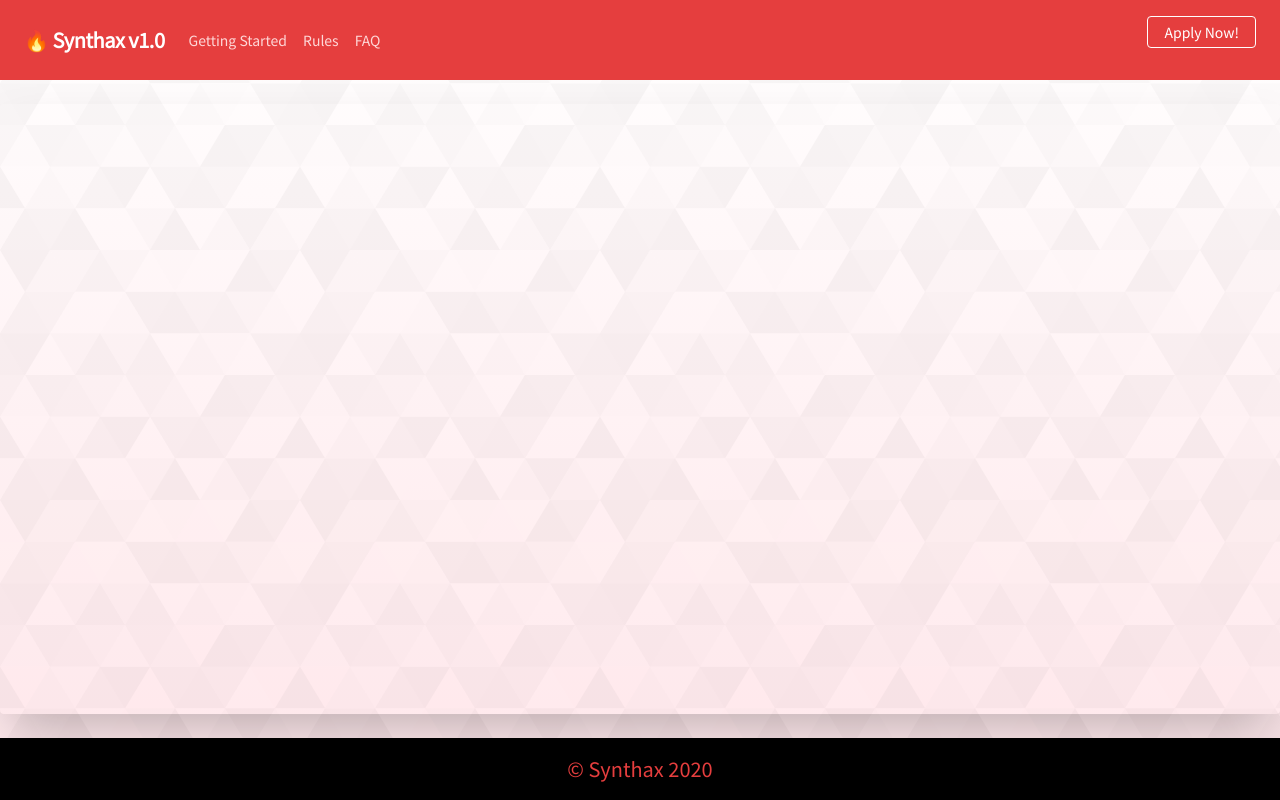
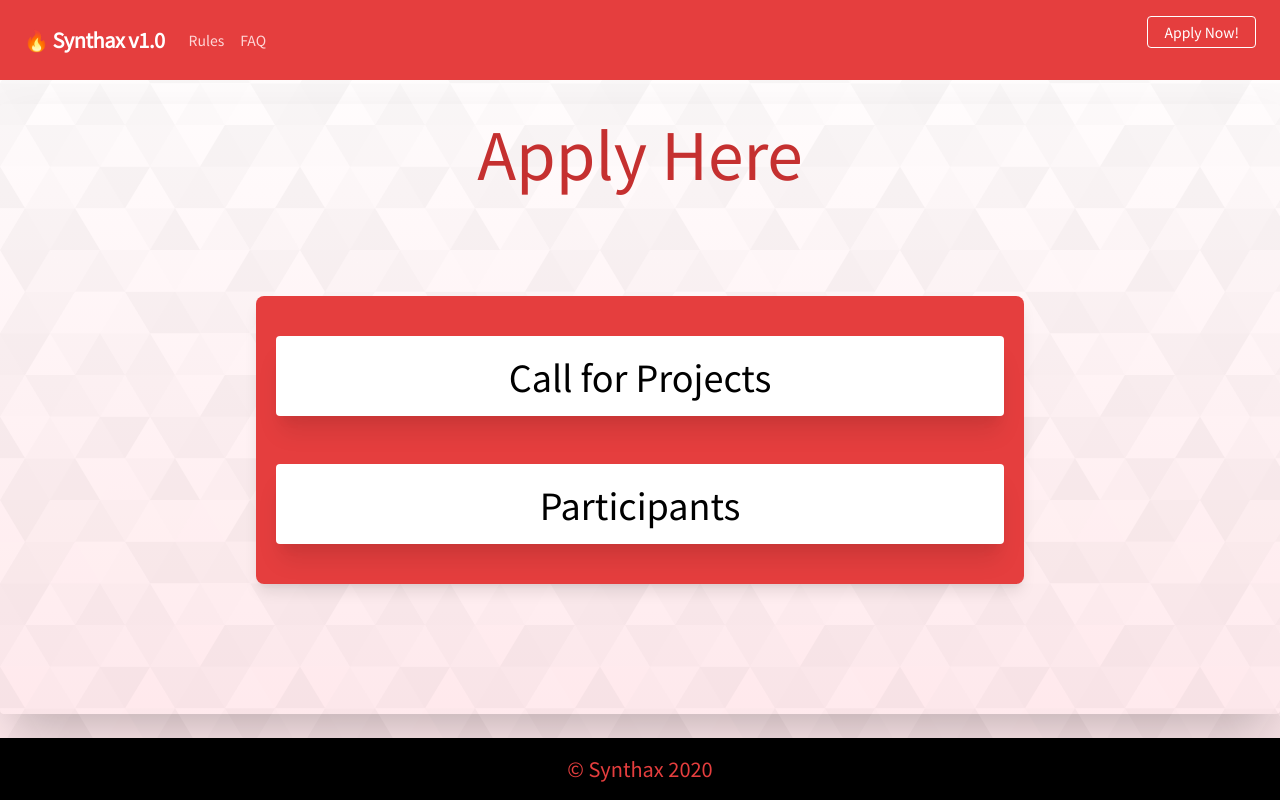
Before and after one commit to shawavisek35/synthack, a React (Create React App) app: page /apply in a window 1280 px wide. Built offline with nearby package versions, Linux system fonts and the light colour scheme.

Commit message:
Apply Page Completed

```diff
--- a/src/App.js
+++ b/src/App.js
@@ -8,6 +8,7 @@ import Home from "./components/Home";
 import Rules from "./components/Rules";
 import GettingStarted from "./components/GettingStarted";
 import FAQ from "./components/FAQ";
+import Apply from "./components/Apply";
 import Footer from "./components/Footer";
 
 function App() {
@@ -32,5 +33,6 @@ const routes = [
   { path: "/rules", component: Rules },
   { path: "/gettingStarted", component: GettingStarted },
   { path: "/faq", component: FAQ },
+  { path: "/apply", component: Apply },
   { path: "/", component: Home, exact: true },
 ];
--- /dev/null
+++ b/src/components/Apply.js
@@ -0,0 +1,31 @@
+import React from "react";
+
+const Apply = () => {
+  return (
+    <div className="mx-auto flex flex-col items-center">
+      <h1 className="animate-bounce shadow-lg lg:shadow-none md:shadow-none rounded mx-4 my-6 lg:text-6xl md:text-6xl sm:text-5xl text-6xl text-center text-red-700">
+        Apply Here
+      </h1>
+      <div className="bg-red-600 w-full px-5 py-10 lg:w-3/5 rounded-lg grid grid-rows-2 shadow-lg gap-12 mt-12">
+        <a
+          href="https://forms.gle/BWUTatoT57213VDs6"
+          className="bg-white rounded shadow-xl text-center py-3 text-4xl border border-transparent hover:border-4 hover:border-white hover:bg-red-600 hover:text-white cursor-pointer"
+        >
+          <h1>Call for Projects</h1>
+        </a>
+        <a
+          href="https://forms.gle/fnVWXgvG6ZSajVbN7"
+          className="bg-white rounded shadow-xl text-center py-3 text-4xl border border-transparent hover:border-4 hover:border-white hover:bg-red-600 hover:text-white cursor-pointer"
+        >
+          <h1>Participants</h1>
+        </a>
+      </div>
+    </div>
+  );
+};
+
+export default Apply;
+
+// Synthax ( Call for Projects )  :   https://forms.gle/BWUTatoT57213VDs6
+
+// Synthax ( Participants)  :  https://forms.gle/fnVWXgvG6ZSajVbN7
--- a/src/components/Rules.js
+++ b/src/components/Rules.js
@@ -9,7 +9,7 @@ const Rules = () => {
       <ol class="list-decimal mx-8">
         {rules.map((rule) => (
           <li className="ml-2 text-xl mt-4" key={rule}>
-            {rule} <hr className="mt-2 border-double border-2 border-red-700" />
+            {rule} <hr className="mt-2 border-double border-1 border-red-700" />
           </li>
         ))}
       </ol>
--- a/src/components/navbar.js
+++ b/src/components/navbar.js
@@ -7,8 +7,17 @@ const Navbar = () => {
   return (
     <nav className="flex items-center justify-between flex-wrap bg-red-600 p-6">
       <div className="flex items-center flex-shrink-0 text-white mr-6">
-        <Link to={`/`} className="font-semibold text-xl tracking-tight">
-          <span role="img" aria-label="emoji">🔥</span> Synthax v1.0
+        <Link
+          to={`/`}
+          className="font-semibold text-xl tracking-tight"
+          onClick={() => {
+            setToggle(false);
+          }}
+        >
+          <span role="img" aria-label="emoji">
+            🔥
+          </span>{" "}
+          Synthax v1.0
         </Link>
       </div>
       <div className="block lg:hidden">
@@ -54,12 +63,15 @@ const Navbar = () => {
           ))}
         </div>
         <div>
-          <a
-            href="/"
+          <Link
+            to="/apply"
+            onClick={() => {
+              setToggle(false);
+            }}
             className="animate-bounce inline-block text-sm px-4 py-2 leading-none border rounded text-white border-white hover:border-transparent hover:text-red-600 hover:bg-white mt-4 lg:mt-0"
           >
             Apply Now!
-          </a>
+          </Link>
         </div>
       </div>
     </nav>
@@ -69,7 +81,7 @@ const Navbar = () => {
 export default Navbar;
 
 const NavLinks = [
-  { path: "/gettingStarted", name: "Getting Started" },
+  // { path: "/gettingStarted", name: "Getting Started" },
   { path: "/rules", name: "Rules" },
   { path: "/faq", name: "FAQ" },
 ];
```
